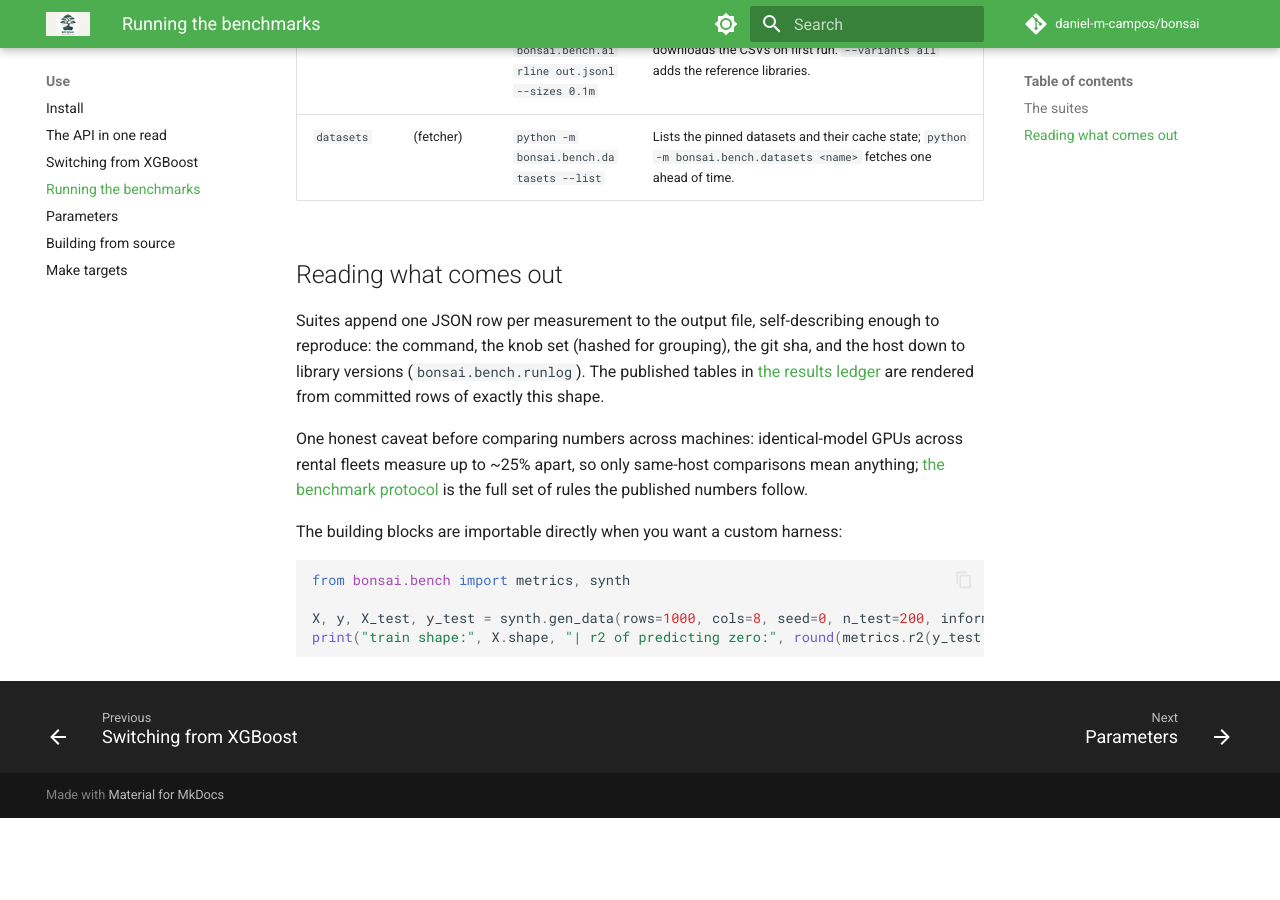
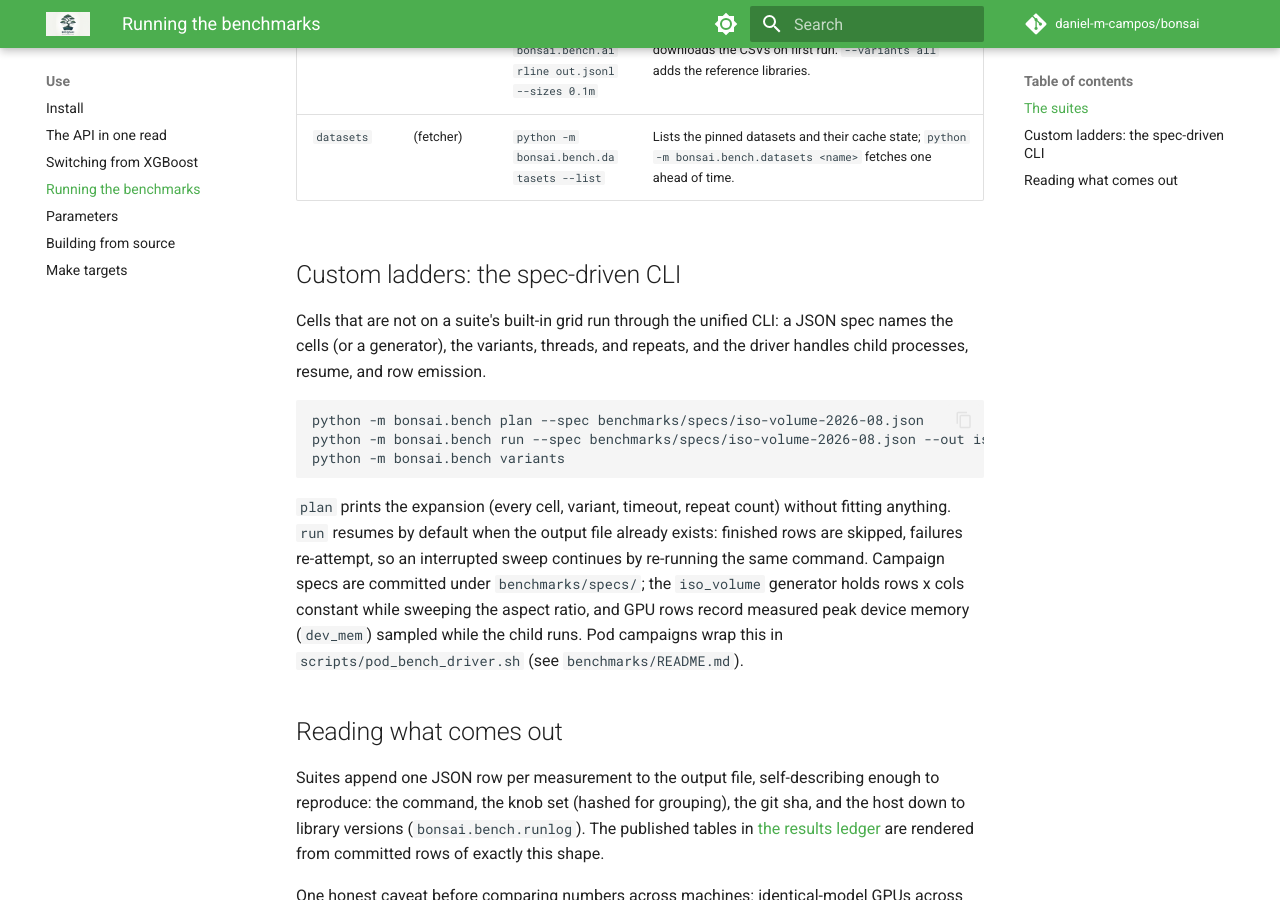
Before and after one commit to daniel-m-campos/bonsai, an MkDocs documentation site: the page built from docs/use/benchmarks.md, in a window 1280 px wide and 900 px high, scrolled down 1077 px. Built offline with MkDocs 1.6.1 and Material for MkDocs 9.7.7, drawn with Linux system fonts in a browser that asks for light colours; comment, search, counter and statistics services are not loaded; before the commit the page ends 1895 px from its top, so only the background shows below that.

Commit message:
feat(bench): iso-volume campaign specs
Two committed specs: the 2^31 ladder (128 to 65536 cols at
constant volume, six arms, memory gates off so measured OOM
is the datum) and the 2^33 GPU-only stretch for the 96GB
class. make bench-iso replicates the bonsai arms on a work
rig into the same results file, host-tagged.

docs/use/benchmarks.md documents the spec-driven CLI.

````diff
--- a/docs/use/benchmarks.md
+++ b/docs/use/benchmarks.md
@@ -29,6 +29,18 @@ PYTHONPATH=build/python python -m bonsai.bench.grinsztajn out.jsonl
 | `airline` | perf | `python -m bonsai.bench.airline out.jsonl --sizes 0.1m` | The benchm-ml airline ladder at 0.1m/1m/10m rows; downloads the CSVs on first run. `--variants all` adds the reference libraries. |
 | `datasets` | (fetcher) | `python -m bonsai.bench.datasets --list` | Lists the pinned datasets and their cache state; `python -m bonsai.bench.datasets <name>` fetches one ahead of time. |
 
+## Custom ladders: the spec-driven CLI
+
+Cells that are not on a suite's built-in grid run through the unified CLI: a JSON spec names the cells (or a generator), the variants, threads, and repeats, and the driver handles child processes, resume, and row emission.
+
+```bash
+python -m bonsai.bench plan --spec benchmarks/specs/iso-volume-2026-08.json
+python -m bonsai.bench run --spec benchmarks/specs/iso-volume-2026-08.json --out iso.jsonl
+python -m bonsai.bench variants
+```
+
+`plan` prints the expansion (every cell, variant, timeout, repeat count) without fitting anything. `run` resumes by default when the output file already exists: finished rows are skipped, failures re-attempt, so an interrupted sweep continues by re-running the same command. Campaign specs are committed under `benchmarks/specs/`; the `iso_volume` generator holds rows x cols constant while sweeping the aspect ratio, and GPU rows record measured peak device memory (`dev_mem`) sampled while the child runs. Pod campaigns wrap this in `scripts/pod_bench_driver.sh` (see `benchmarks/README.md`).
+
 ## Reading what comes out
 
 Suites append one JSON row per measurement to the output file, self-describing enough to reproduce: the command, the knob set (hashed for grouping), the git sha, and the host down to library versions (`bonsai.bench.runlog`). The published tables in [the results ledger](../method/results.md) are rendered from committed rows of exactly this shape.
````
Also changed, not shown: docs/use/make-map.md (+1 -0 lines), 3 other files.
